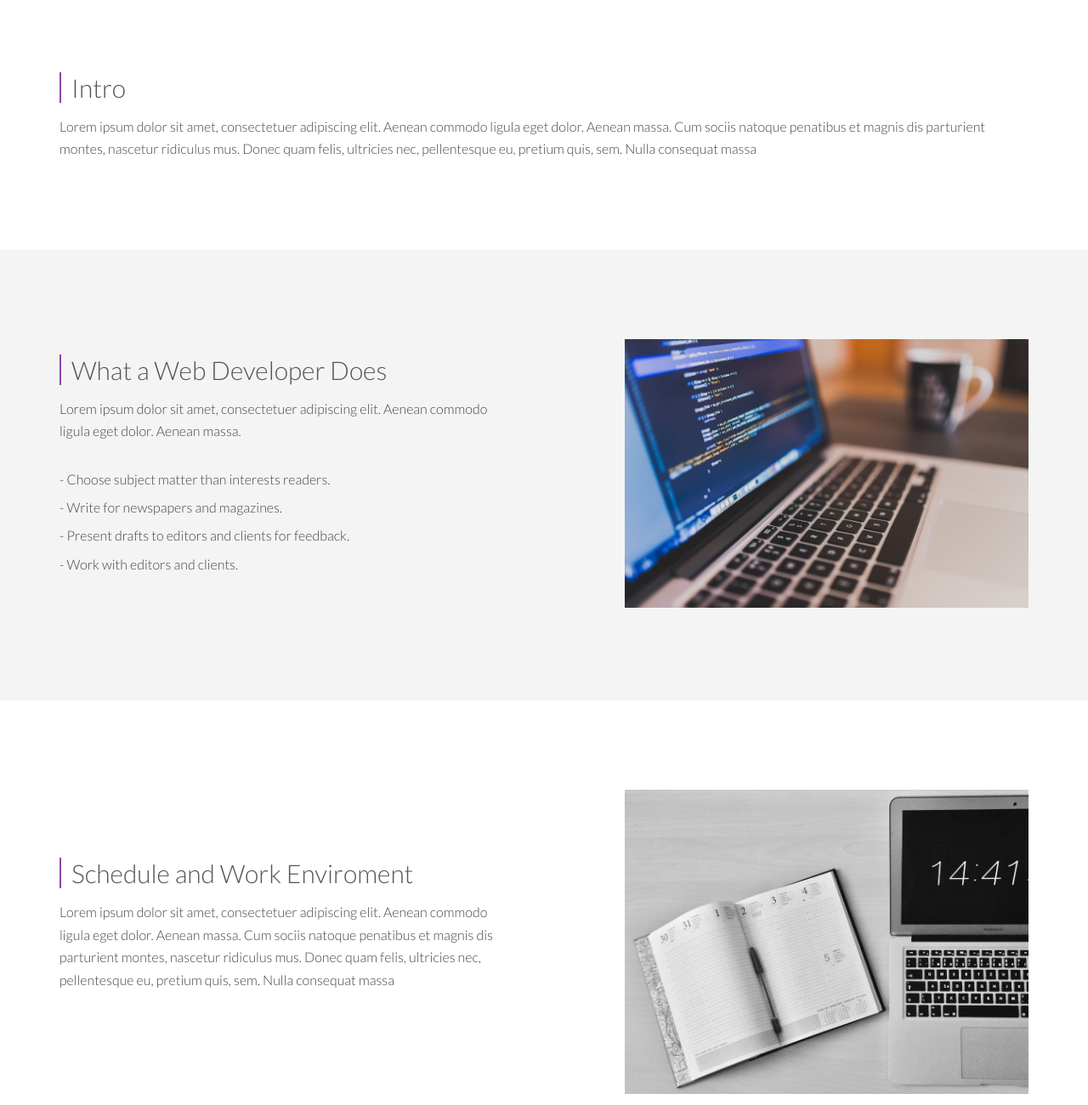
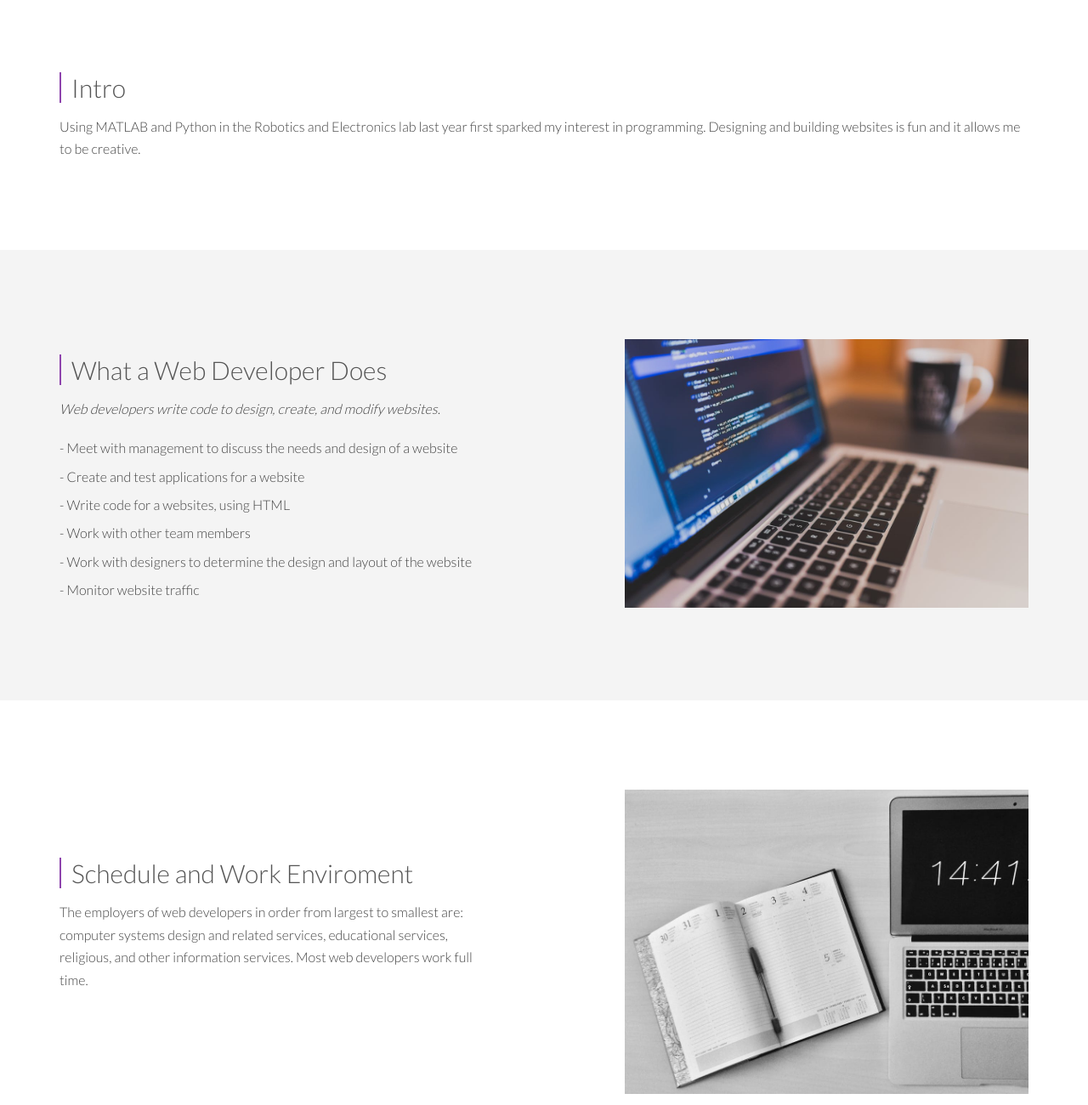
Before and after one commit to ajseab/career_project, a plain HTML site: page index.html in a window 1280 px wide. Shown: the part 820-2120 px from the top of the page at 85% size. Drawn offline with Linux system fonts and the light colour scheme.

Commit message:
added all content

```diff
--- a/css/style.css
+++ b/css/style.css
@@ -114,7 +114,7 @@ nav ul li a:active {
 
 .task-list-container {
     float: left;
-    margin-top: 30px;
+    margin-top: 20px;
 }
 
 .task-list-container ul {
--- a/index.html
+++ b/index.html
@@ -24,9 +24,7 @@
         <div class="row">
             <h2>Intro</h2>
             <p>
-                Lorem ipsum dolor sit amet, consectetuer adipiscing elit. Aenean commodo ligula eget dolor. Aenean massa. Cum sociis natoque
-                penatibus et magnis dis parturient montes, nascetur ridiculus mus. Donec quam felis, ultricies nec, pellentesque
-                eu, pretium quis, sem. Nulla consequat massa
+                Using MATLAB and Python in the Robotics and Electronics lab last year first sparked my interest in programming. Designing and building websites is fun and it allows me to be creative.
             </p>
         </div>
     </section>
@@ -37,21 +35,27 @@
             <div class="info-paragraph-container">
                 <h2>What a Web Developer Does</h2>
                 <p>
-                    Lorem ipsum dolor sit amet, consectetuer adipiscing elit. Aenean commodo ligula eget dolor. Aenean massa.
+                    <i>Web developers write code to design, create, and modify websites.</i>
                 </p>
                 <div class="task-list-container">
                     <ul>
                         <li>
-                            <p>- Choose subject matter than interests readers.</p>
+                            <p>- Meet with management to discuss the needs and design of a website</p>
                         </li>
                         <li>
-                            <p>- Write for newspapers and magazines.</p>
+                            <p>- Create and test applications for a website</p>
                         </li>
                         <li>
-                            <p>- Present drafts to editors and clients for feedback.</p>
+                            <p>- Write code for a websites, using HTML</p>
                         </li>
                         <li>
-                            <p>- Work with editors and clients.</p>
+                            <p>- Work with other team members</p>
+                        </li>
+                        <li>
+                            <p>- Work with designers to determine the design and layout of the website</p>
+                        </li>
+                        <li>
+                            <p>- Monitor website traffic</p>
                         </li>
                     </ul>
                 </div>
@@ -69,9 +73,7 @@
             <div class="schedule-paragraph-container">
                 <h2>Schedule and Work Enviroment</h2>
                 <p>
-                    Lorem ipsum dolor sit amet, consectetuer adipiscing elit. Aenean commodo ligula eget dolor. Aenean massa. Cum sociis natoque
-                    penatibus et magnis dis parturient montes, nascetur ridiculus mus. Donec quam felis, ultricies nec, pellentesque
-                    eu, pretium quis, sem. Nulla consequat massa
+                    The employers of web developers in order from largest to smallest are: computer systems design and related services, educational services, religious, and other information services. Most web developers work full time.
                 </p>
             </div>
             <div class="planner-img-container">
```
Also changed, not shown: page-2.html (+32 -1 lines), page-3.html (+24 -5 lines), 1 other file.
